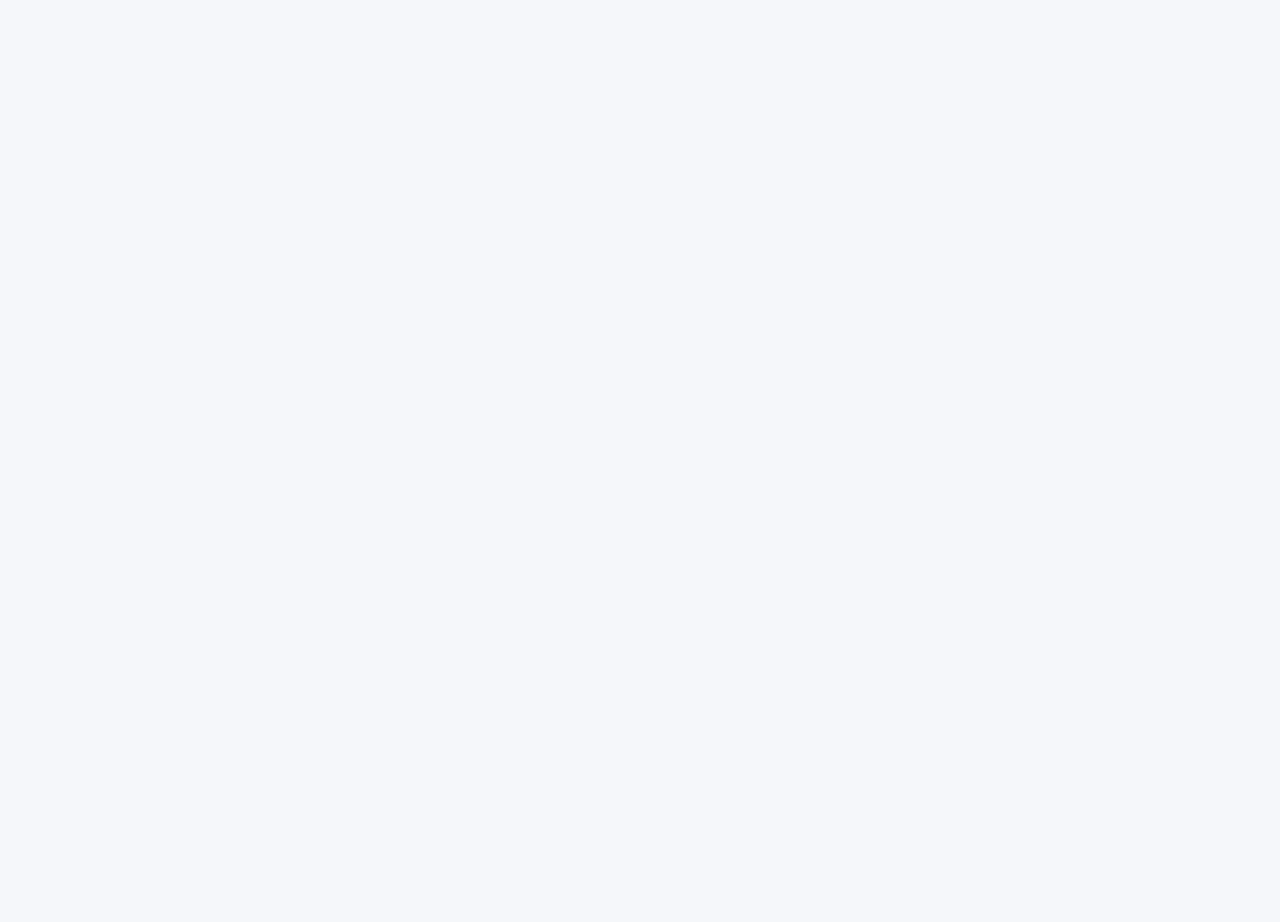
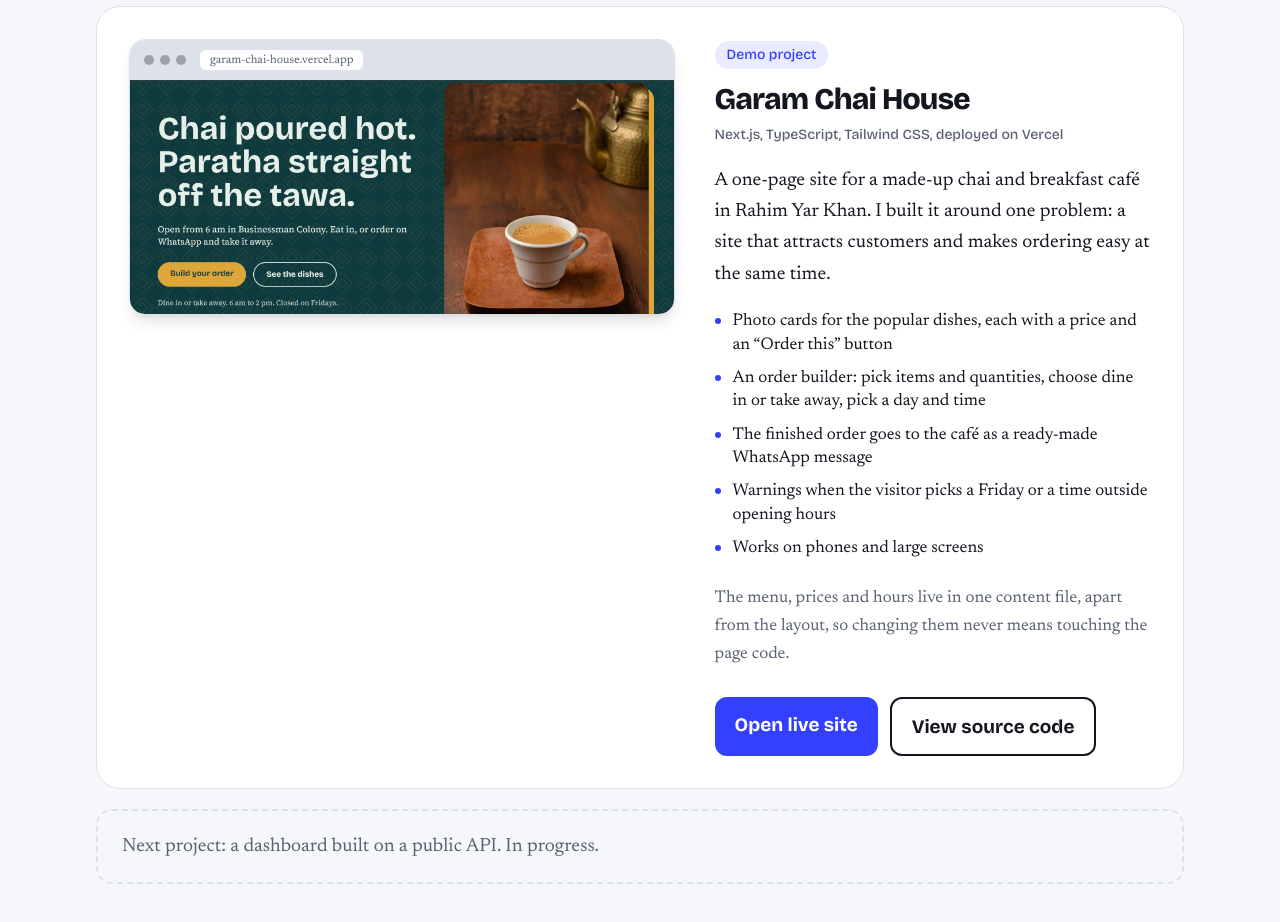
Before and after one commit to KashifAli-KA/kashif-portfolio, a Next.js app: page / in a window 1280 px wide. Shown: the part 900-1822 px from the top of the page. Before the commit the page ends 800 px from the top, so only its background shows below. Built offline with nearby package versions, Linux system fonts and the light colour scheme.

Commit message:
Add Work section

```diff
--- /dev/null
+++ b/app/components/Work.tsx
@@ -0,0 +1,105 @@
+import Image from "next/image";
+
+const LIVE_URL = "https://garam-chai-house.vercel.app";
+const REPO_URL = "https://github.com/KashifAli-KA/garam-chai-house";
+
+const features = [
+  "Photo cards for the popular dishes, each with a price and an “Order this” button",
+  "An order builder: pick items and quantities, choose dine in or take away, pick a day and time",
+  "The finished order goes to the café as a ready-made WhatsApp message",
+  "Warnings when the visitor picks a Friday or a time outside opening hours",
+  "Works on phones and large screens",
+];
+
+export default function Work() {
+  return (
+    <section
+      id="work"
+      className="mx-auto max-w-6xl scroll-mt-6 px-5 py-20 md:px-8"
+    >
+      <h2 className="mb-8 font-display text-4xl font-extrabold tracking-tight md:text-5xl">
+        Selected work
+      </h2>
+
+      <article className="grid gap-8 rounded-3xl border border-line bg-surface p-5 md:grid-cols-[1.25fr_1fr] md:gap-10 md:p-8">
+        <a
+          href={LIVE_URL}
+          aria-label="Open the live Garam Chai House website"
+          className="block self-start overflow-hidden rounded-2xl border border-line shadow-lg"
+        >
+          <div className="flex items-center gap-1.5 bg-line px-3.5 py-2.5 text-xs text-muted">
+            <i className="h-2.5 w-2.5 rounded-full bg-muted/50" />
+            <i className="h-2.5 w-2.5 rounded-full bg-muted/50" />
+            <i className="h-2.5 w-2.5 rounded-full bg-muted/50" />
+            <span className="ml-2 rounded-md bg-surface px-2.5 py-0.5">
+              {LIVE_URL.replace("https://", "")}
+            </span>
+          </div>
+          <Image
+            src="/images/garam-chai-desktop.png"
+            alt="Home page of the Garam Chai House website"
+            width={1887}
+            height={813}
+            className="h-auto w-full"
+          />
+        </a>
+
+        <div>
+          <p className="mb-3 inline-block rounded-full bg-accent/10 px-3 py-1 font-display text-sm font-medium text-accent">
+            Demo project
+          </p>
+          <h3 className="mb-2 font-display text-3xl font-extrabold tracking-tight">
+            Garam Chai House
+          </h3>
+          <p className="mb-5 font-display text-sm text-muted">
+            Next.js, TypeScript, Tailwind CSS, deployed on Vercel
+          </p>
+
+          <p className="mb-5">
+            A one-page site for a made-up chai and breakfast café in Rahim Yar
+            Khan. I built it around one problem: a site that attracts customers
+            and makes ordering easy at the same time.
+          </p>
+
+          <ul className="mb-6 space-y-2.5 text-[17px] leading-snug">
+            {features.map((feature) => (
+              <li key={feature} className="flex gap-3">
+                <span
+                  aria-hidden
+                  className="mt-2 h-1.5 w-1.5 shrink-0 rounded-full bg-accent"
+                />
+                {feature}
+              </li>
+            ))}
+          </ul>
+
+          <p className="mb-7 text-[17px] text-muted">
+            The menu, prices and hours live in one content file, apart from the
+            layout, so changing them never means touching the page code.
+          </p>
+
+          {/* TODO: add a short "What I learned" paragraph here, in your own words */}
+
+          <div className="flex flex-wrap gap-3 font-display font-bold">
+            <a
+              href={LIVE_URL}
+              className="rounded-xl bg-accent px-5 py-3 text-on-accent transition-transform hover:-translate-y-0.5"
+            >
+              Open live site
+            </a>
+            <a
+              href={REPO_URL}
+              className="rounded-xl border-2 border-ink px-5 py-3 transition-transform hover:-translate-y-0.5"
+            >
+              View source code
+            </a>
+          </div>
+        </div>
+      </article>
+
+      <div className="mt-5 rounded-2xl border-2 border-dashed border-line px-6 py-5 text-muted">
+        Next project: a dashboard built on a public API. In progress.
+      </div>
+    </section>
+  );
+}
--- a/app/page.tsx
+++ b/app/page.tsx
@@ -1,9 +1,11 @@
 import Hero from "./components/Hero";
+import Work from "./components/Work";
 
 export default function Home() {
   return (
     <>
       <Hero />
+      <Work />
     </>
   );
 }
```
